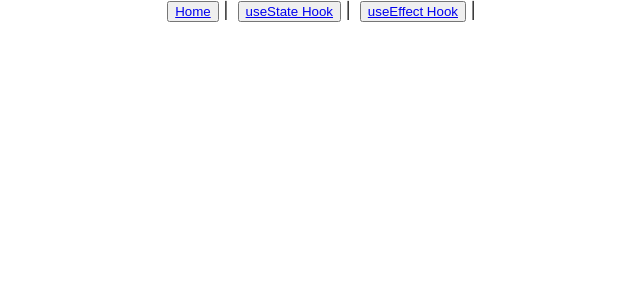
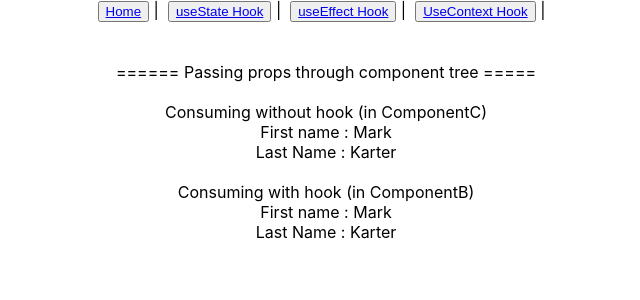
Before and after one commit to 0-mayurkaretha/React_Hooks, a React (Create React App) app: page /UseContext in a window 1280 px wide. Shown: the top 300 px of the page, without its empty margins (314-954 px from the left). Built offline with nearby package versions, Linux system fonts and the light colour scheme.

Commit message:
added useContext hook

```diff
--- a/src/App.js
+++ b/src/App.js
@@ -2,6 +2,7 @@ import "./App.css";
 import { BrowserRouter, Routes, Route, Link } from "react-router-dom";
 import UseState from "./components/UseState";
 import UseEffect from "./components/UseEffect";
+import UseContext from "./components/UseContext";
 
 function App() {
   return (
@@ -11,12 +12,14 @@ function App() {
           <button><Link to="/">Home</Link></button> | &nbsp;
           <button><Link to="/UseState">useState Hook</Link></button> | &nbsp;
           <button><Link to="/UseEffect">useEffect Hook</Link></button> | &nbsp;
+          <button><Link to="/UseContext">UseContext Hook</Link></button> | &nbsp;
 
           <br />
         </div>
         <Routes>
           <Route path="/UseState" element={<UseState />} />
           <Route path="/UseEffect" element={<UseEffect />} />
+          <Route path="/UseContext" element={<UseContext />} />
         </Routes>
       </BrowserRouter>
     </div>
--- /dev/null
+++ b/src/components/UseContext.js
@@ -0,0 +1,14 @@
+import React from "react"
+import ComponentA from "../context/componentA";
+
+const UseContext = () => {
+  return (
+    <div>
+        <br /><br />
+        ====== Passing props through component tree =====
+      <ComponentA />
+    </div>
+  )
+};
+
+export default UseContext;
--- /dev/null
+++ b/src/context/componentA.js
@@ -0,0 +1,21 @@
+import React from "react"
+import ComponentB from "./componentB";
+import ComponentC from "./componentC";
+
+export const FnameContext = React.createContext()
+export const LnameContext = React.createContext()
+
+const ComponentA = () => {
+  return (
+    <div>
+        <FnameContext.Provider value="Mark">
+            <LnameContext.Provider value="Karter">
+                <ComponentC />
+                <ComponentB />
+            </LnameContext.Provider>
+        </FnameContext.Provider>
+    </div>
+  )
+};
+
+export default ComponentA;
--- /dev/null
+++ b/src/context/componentB.js
@@ -0,0 +1,18 @@
+import React, { useContext } from "react"
+import {FnameContext, LnameContext} from './componentA'
+
+const ComponentB = () => {
+    const firstName = useContext(FnameContext);
+    const lastName = useContext(LnameContext);
+
+  return (
+    <div>
+        <br/>
+        Consuming with hook (in ComponentB)
+
+        <div>First name : {firstName} <br/> Last Name : {lastName}</div>
+    </div>
+  )
+};
+
+export default ComponentB;
--- /dev/null
+++ b/src/context/componentC.js
@@ -0,0 +1,29 @@
+import React from "react";
+import {FnameContext, LnameContext} from './componentA'
+
+const ComponentC = () => {
+  return (
+    <div>
+        <br/>
+        Consuming without hook (in ComponentC)
+
+        <FnameContext.Consumer>
+            {
+                firstName => {
+                    return(
+                        <LnameContext.Consumer>
+                            {
+                                lastName => {
+                                return <div>First name : {firstName} <br/> Last Name : {lastName}</div>
+                                }
+                            }
+                        </LnameContext.Consumer>
+                    )
+                }
+            }
+        </FnameContext.Consumer>
+    </div>
+  )
+};
+
+export default ComponentC;
```
